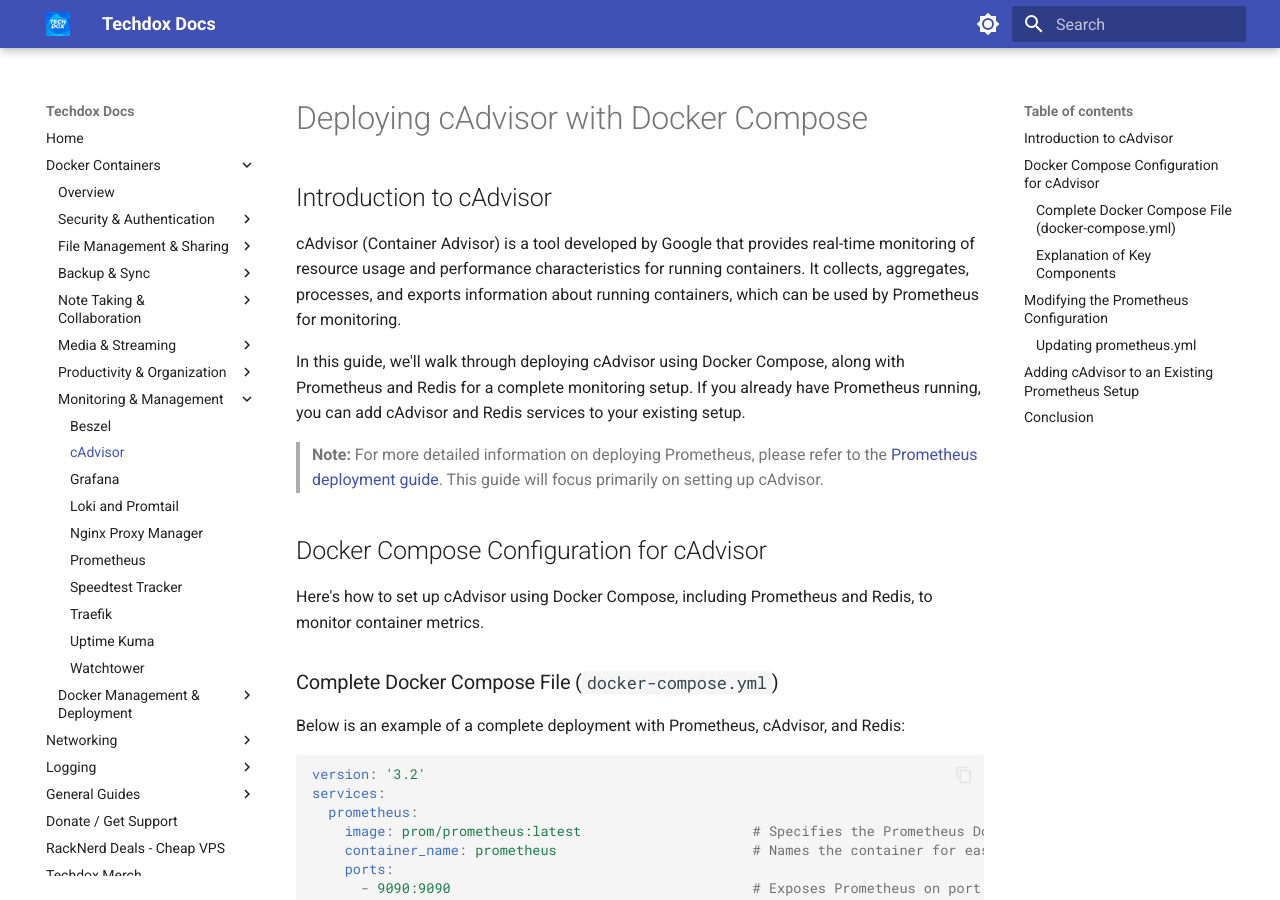
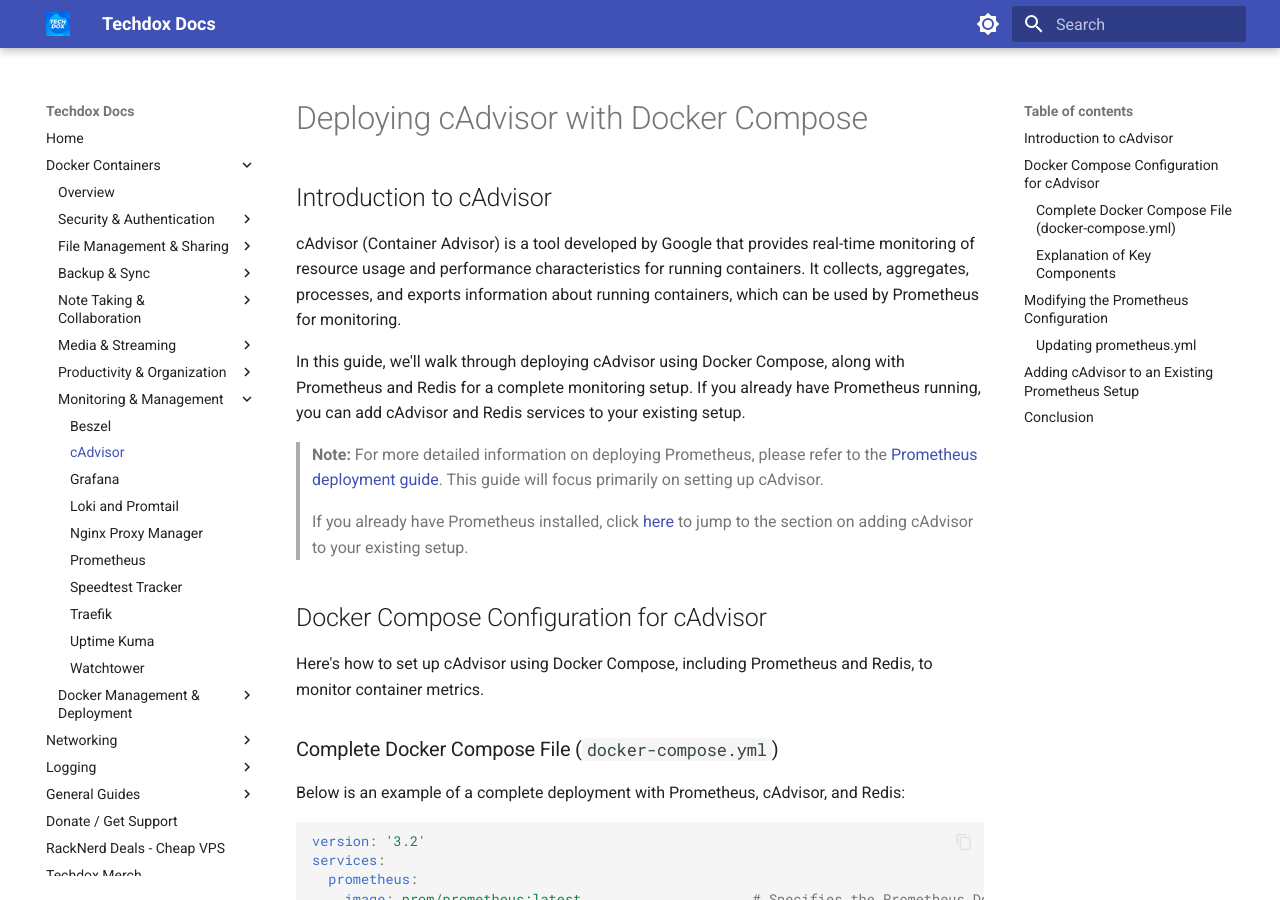
Before and after one commit to Techdox/techdox-docs, an MkDocs documentation site: the page built from docs/cadvisor.md, in a window 1280 px wide and 900 px high. Built offline with MkDocs 1.6.1 and Material for MkDocs 9.7.7, drawn with Linux system fonts in a browser that asks for light colours.

Commit message:
added cadvisor doc with link

```diff
--- a/docs/cadvisor.md
+++ b/docs/cadvisor.md
@@ -12,6 +12,9 @@
 In this guide, we'll walk through deploying cAdvisor using Docker Compose, along with Prometheus and Redis for a complete monitoring setup. If you already have Prometheus running, you can add cAdvisor and Redis services to your existing setup.
 
 > **Note:** For more detailed information on deploying Prometheus, please refer to the [Prometheus deployment guide](https://docs.techdox.nz/prometheus/). This guide will focus primarily on setting up cAdvisor.
+>
+> If you already have Prometheus installed, click [here](https://docs.techdox.nz/cadvisor/#adding-cadvisor-to-an-existing-prometheus-setup) to jump to the section on adding cAdvisor to your existing setup.
+
 
 ## Docker Compose Configuration for cAdvisor
 
```
